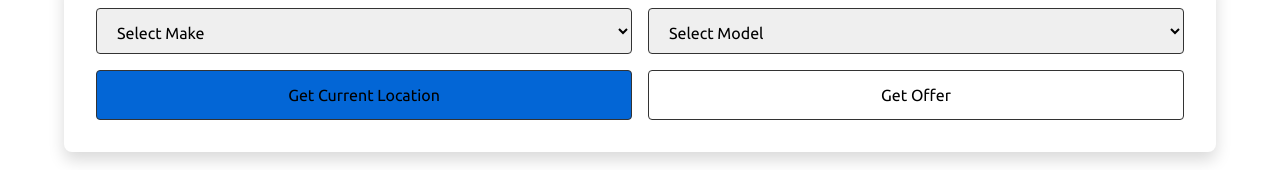
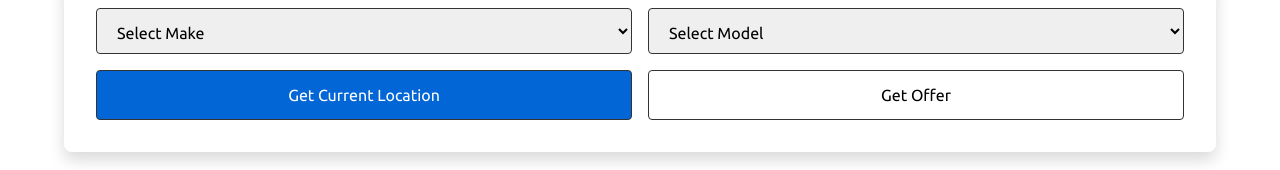
Before and after one commit to mcchukwu/mechonet, a website built with webpack: page src/index.html in a window 1280 px wide. In both pictures the pointer is over the button "Get Current Location". Shown: the part 240-410 px from the top of the page. Built offline with nearby package versions, Linux system fonts and the light colour scheme; some packages are replaced by stand-ins of ours.

Commit message:
fixed form button hover color

```diff
--- a/src/css/index.scss
+++ b/src/css/index.scss
@@ -804,6 +804,7 @@ nav a {
 
 .hero-form button:hover {
     background-color: var(--accent-color);
+    color: var(--background-color)
 }
 
 @media (max-width: 768px) {
```
Also changed, not shown: dist/index.html, 2 other files.
